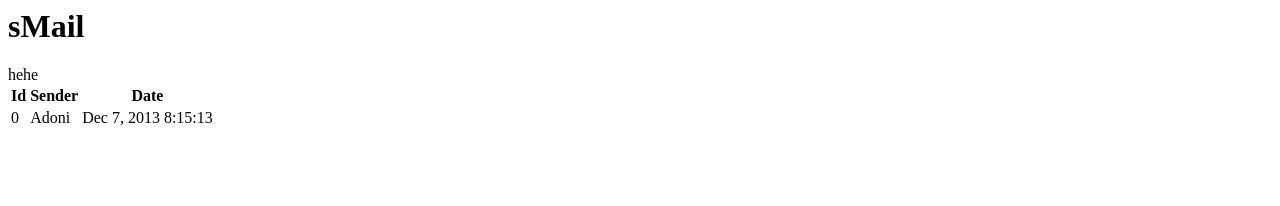
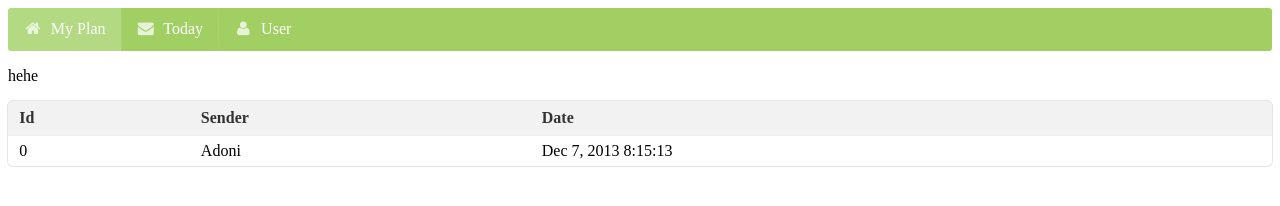
Before and after one commit to Adoni/Petrel, a plain HTML site: page index.html in a window 1280 px wide. Drawn offline with Linux system fonts and the light colour scheme.

```diff
--- a/index.html
+++ b/index.html
@@ -4,12 +4,23 @@
     <script src="static/javascript/angular-route.min.js"></script>
     <script src="static/javascript/semantic.js"></script>
     <script src="src/controllers.js"></script>
-    <link href="static/css/semantic.css">
+    <link rel="stylesheet" href="static/css/semantic.css">
+    <link rel="stylesheet" href="static/css/semantic.min.css">
     <meta charset="UTF-8">
     <title>Petrel: to be faster</title>
 </head>
 <body>
-<h1>sMail</h1>
+<div class="ui green inverted menu">
+    <a class="active item">
+        <i class="home icon"></i> My Plan
+    </a>
+    <a class="item">
+        <i class="mail icon"></i> Today
+    </a>
+    <a class="item">
+        <i class="user icon"></i> User
+    </a>
+</div>
 <div ng-view></div>
 </body>
 </html>
```
Also changed, not shown: 1 other file.
